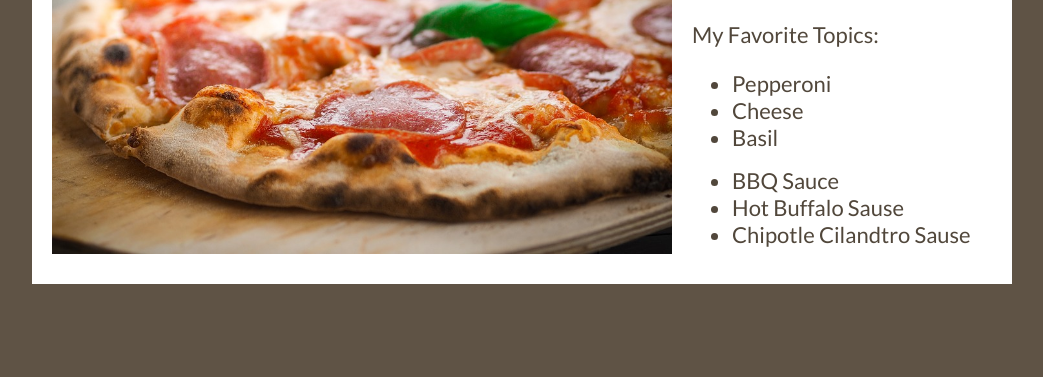
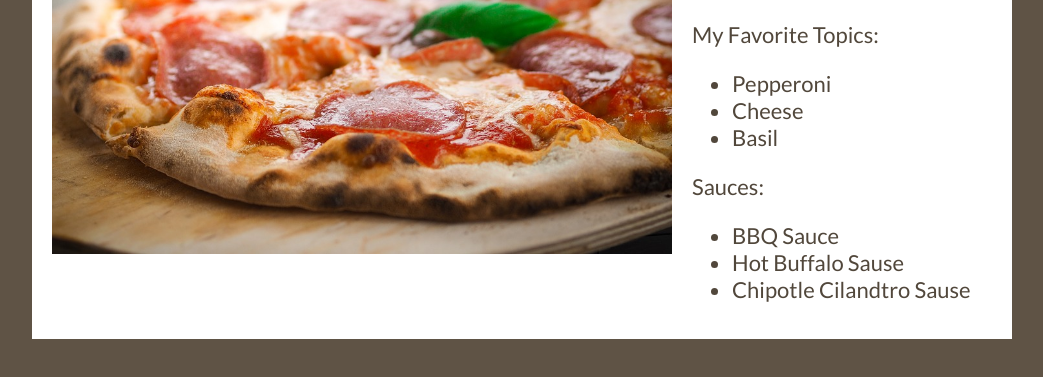
Before and after one commit to hting5/pizza, a plain HTML site: page index.html in a window 1280 px wide. Shown: the part 199-576 px from the top of the page, without its empty margins (118-1161 px from the left). Drawn offline with Linux system fonts and the light colour scheme; a web font is replaced by a local one.

Commit message:
sauces
p

```diff
--- a/index.html
+++ b/index.html
@@ -24,6 +24,7 @@
       <li>Cheese</li>
       <li>Basil</li>
     </ul>
+    <p>Sauces: </p>
     <ul>
       <li>BBQ Sauce</li>
       <li>Hot Buffalo Sause</li>
```
